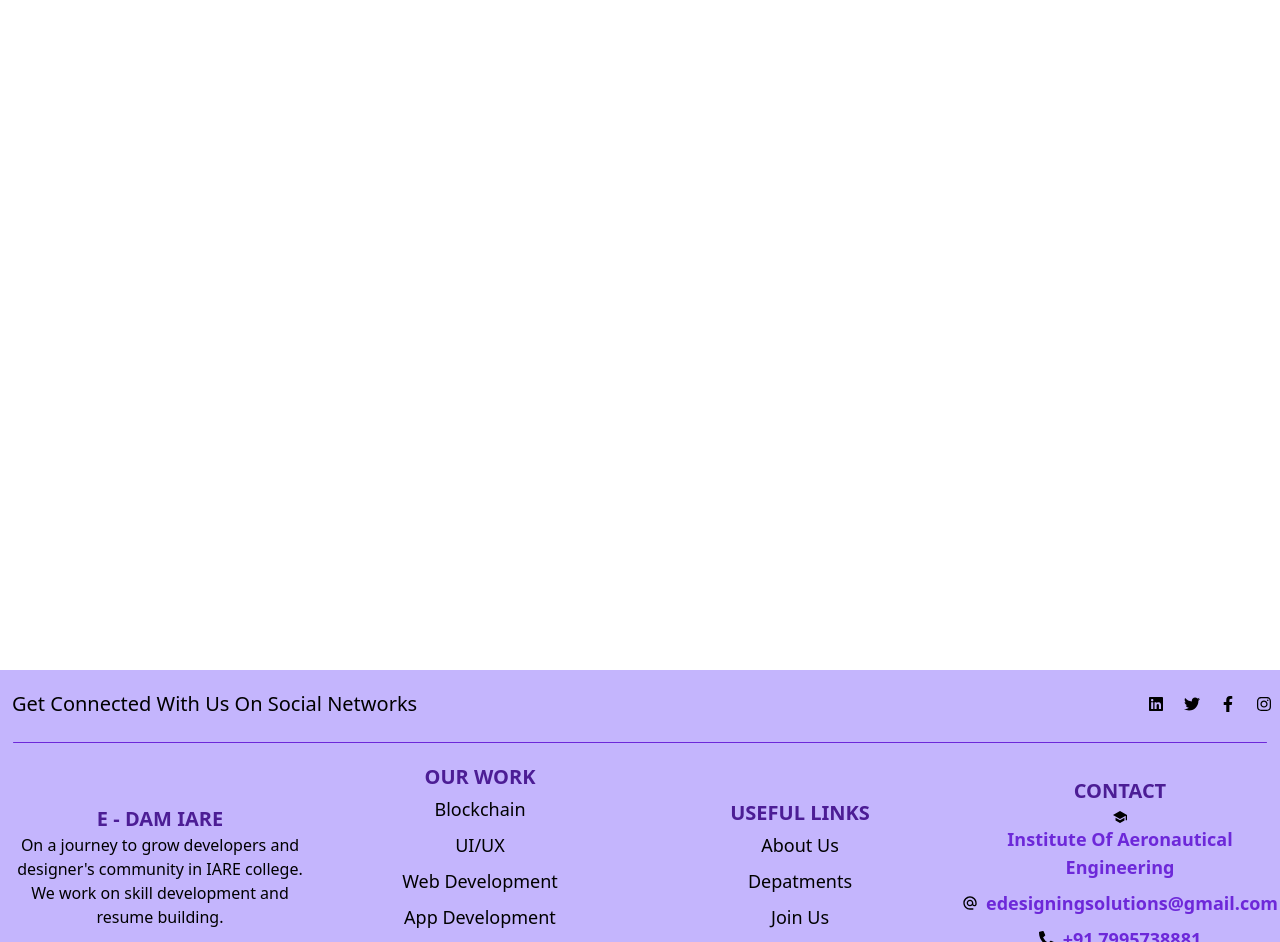
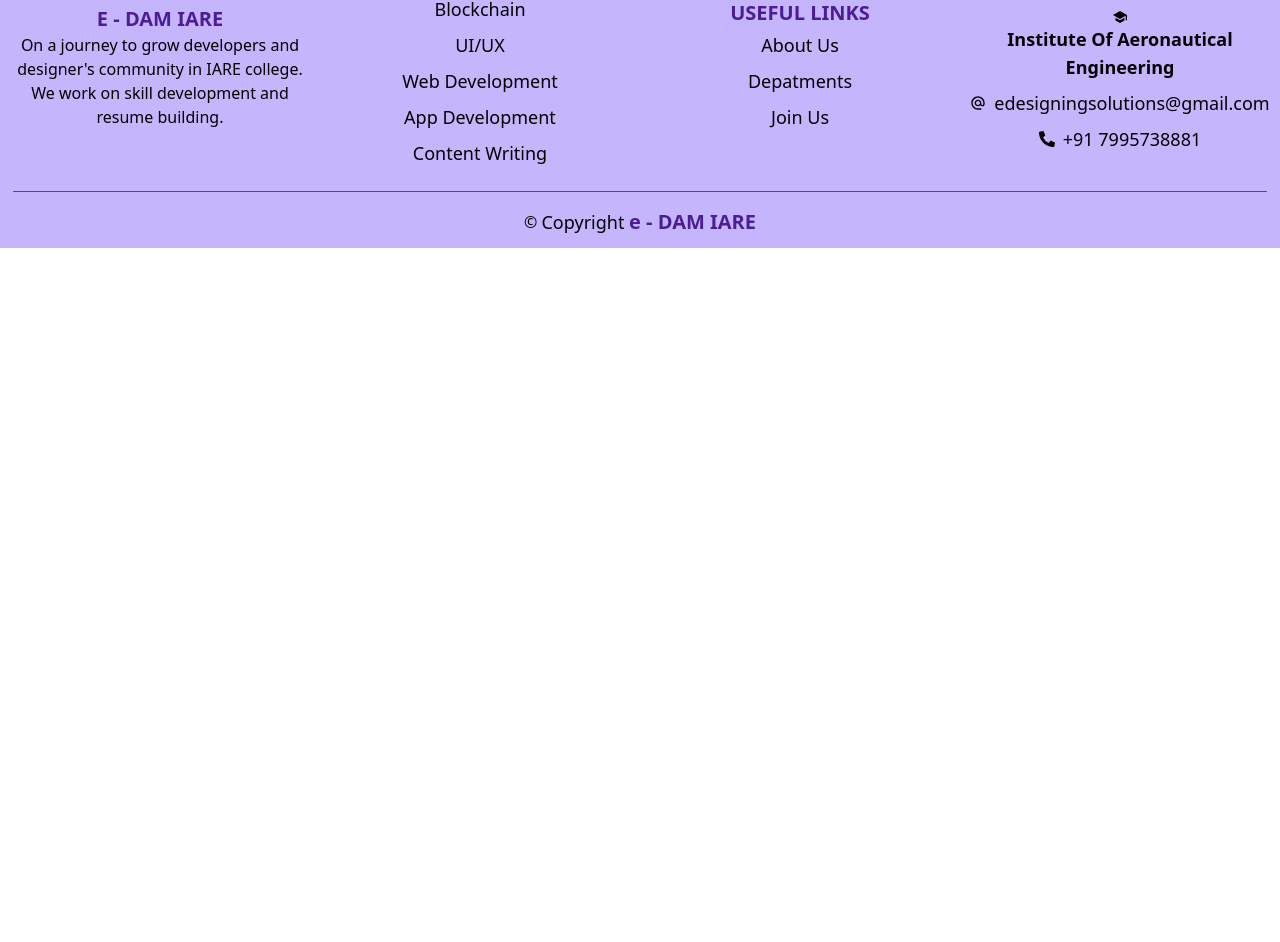
Before and after one commit to t2e0j0a4/eDAM-IARE, a React (Create React App) app: page /about in a window 1280 px wide. Shown: the part 210-1152 px from the top of the page. After the commit the page ends 800 px from the top, so only its background shows below. Built offline with nearby package versions, Linux system fonts and the light colour scheme.

Commit message:
For all : 20:21 29/08/2022 - e - DAM Website

```diff
--- a/src/Components/About.jsx
+++ b/src/Components/About.jsx
@@ -1,10 +1,14 @@
 import React from 'react'
+// import Details from "../Components/Data/eDAM";
+// import Abhishek from "../Images/Abhishek.png";
+// import Datta from "../Images/Datta.png";
 
 const About = () => {
+  // const { members } = Details;
   return (
-    <section className="w-[100%] h-[100vh]">
+  <>
 
-    </section>
+  </>
   )
 }
 
--- /dev/null
+++ b/src/Components/Data/eDAM.js
@@ -0,0 +1,72 @@
+const Details = {
+    club : "e - DAM",
+    aim : "Our aim in e – DAM is to garner seasoned experience and supply Services to assist small-scale businesses by building those websites and/or apps, logos, deploying, securing, maintaining and digital marketing.",
+    members : [
+        {
+            id : 1,
+            name : "ABHISHEK NAGARAJA",
+            desc : "Abhishek, The President of e-DAM is a workaholic and man on wheels. He upholds the spirit of development and he's determined to lead and direct rest of the hierarchy with his own success mantra.",
+            linkedin : "https://www.linkedin.com/in/abhishek-nagaraja-949971192/"
+        },
+        {
+            id : 2,
+            name : "Datta Velivela",
+            desc : "Datta is a simple man. He knows what he loves, and he is willing to help people learn the same thing, and fall in love with it too. That is the reason he can always be trusted with this work.",
+            linkedin : "https://www.linkedin.com/in/datta-velivela/"
+        }
+    ],
+    departments : [
+        {
+            id : 1,
+            domain : "Web Development",
+            desc : "Our developers build the best designs and web/mobile applications for our customers. We mainly focus on usability, accessibility, navigation and appearance of sites to provide seamless experience."
+        },
+        {
+            id : 2,
+            domain : "App Development",
+            desc : "e-DAM offers a combination of technology and innovation under one roof, developing the best personalized, efficient and secure applications to transform your unique idea into a prosperous mobile app."
+        },
+        {
+            id : 3,
+            domain : "Designing and Branding",
+            desc : "We believe design plays an important role in attracting customers. A good design provides easy navigation. Our designing team offers better designs that suit the client’s needs."
+        },
+        {
+            id : 4,
+            domain : "UI/UX",
+            desc : "We believe design plays an important role in attracting customers. A good design provides easy navigation. Our designing team offers better designs that suit the client’s needs."
+        },
+        {
+            id : 5,
+            domain : "Cybersecurity",
+            desc : "Let us help you in protecting your data and network from cyber attacks. Our team will protect your system from unauthorised access and prevent damages. We will avert data leakage and your website will be safe and secured!"
+        },
+        {
+            id : 6,
+            domain : "AI/ML",
+            desc : "Ever heard of self-driven cars? That's how AI works! Our team uses these technologies and accomplishes any large amount of data and task. e-DAM adds intelligence to your prototype and helps to achieve incredible accuracy."
+        },
+        {
+            id : 7,
+            domain : "Cloud Computing",
+            desc : "Cloud computing is the on-demand availability of computer system resources, especially data storage (cloud storage) and computing power, without direct active management by the user. Large clouds often have functions distributed over multiple locations, each location being a data center."
+        },
+        {
+            id : 8,
+            domain : "DevOps",
+            desc : "DevOps is a set of practices that combines software development (Dev) and IT operations (Ops). It aims to shorten the systems development life cycle and provide continuous delivery with high software quality. DevOps is complementary with Agile software development; several DevOps aspects came from the Agile methodology."
+        },
+        {
+            id : 9,
+            domain : "Digital Marketing",
+            desc : "With internet usage growing rapidly, marketing products digitally has gained momentum. Marketing about the product has become as essential as the quality of the product."
+        },
+        {
+            id : 10,
+            domain : "Content Writing",
+            desc : "Our writing services include blogs, articles, and product descriptions. The drafting shall be complete after keen proofreading and refining. We put constant efforts to raise the bar and meet expectations of the clients."
+        }
+    ]
+}
+
+export default Details;
--- a/src/Components/Footer.jsx
+++ b/src/Components/Footer.jsx
@@ -18,18 +18,18 @@
           </div>
         </div>
         <div className="mx-auto line w-[98%] h-[1px] rounded-sm bg-violet-700 my-2 break-words"></div>
-        <div className="w-[100%] middlerow grid grid-cols-1 grid-rows-4 lg:grid-cols-4 lg:grid-rows-1 py-2">
+        <div className="w-[100%] middlerow grid grid-cols-1 grid-rows-4 md:grid-cols-2 md:grid-rows-2 lg:grid-cols-4 lg:grid-rows-1 py-2">
           <div className="flex flex-col items-center justify-center py-1">
             <h1 className="text-center uppercase text-xl font-bold text-violet-900 hover:underline break-words">e - DAM IARE</h1>
             <p className="w-[90%] text-center break-words">On a journey to grow developers and designer's community in IARE college. We work on skill development and resume building.</p>
           </div>
           <div className="flex flex-col items-center justify-center py-1">
             <h1 className="text-center uppercase text-xl font-bold text-violet-900 hover:underline break-words">Our Work</h1>
-            <p className="text-lg my-1 break-words">Blockchain</p>
-            <p className="text-lg my-1 break-words">UI/UX</p>
-            <p className="text-lg my-1 break-words">Web Development</p>
-            <p className="text-lg my-1 break-words">App Development</p>
-            <p className="text-lg my-1 break-words">Content Writing</p>
+            <Link to="/blockchain" className="my-1 text-lg hover:underline hover:text-violet-800 hover:bg-white hover:rounded-md hover:px-2 break-words">Blockchain</Link>
+            <Link to="/uiux" className="my-1 text-lg hover:underline hover:text-violet-800 hover:bg-white hover:rounded-md hover:px-2 break-words">UI/UX</Link>
+            <Link to="/web" className="my-1 text-lg hover:underline hover:text-violet-800 hover:bg-white hover:rounded-md hover:px-2 break-words">Web Development</Link>
+            <Link to="/app" className="my-1 text-lg hover:underline hover:text-violet-800 hover:bg-white hover:rounded-md hover:px-2 break-words">App Development</Link>
+            <Link to="/content" className="my-1 text-lg hover:underline hover:text-violet-800 hover:bg-white hover:rounded-md hover:px-2 break-words">Content Writing</Link>
           </div>
           <div className="flex flex-col items-center justify-center py-1">
             <h1 className="text-center uppercase text-xl font-bold text-violet-900 hover:underline break-words">Useful Links</h1>
@@ -41,15 +41,15 @@
             <h1 className="text-center uppercase text-xl font-bold text-violet-900 hover:underline break-words">Contact</h1>
             <div className="flex flex-col items-center my-1 lg:flex-row lg:flex-wrap justify-center">
               <IoMdSchool/>
-              <h2 className="text-lg font-semibold text-violet-700 hover:text-violet-800 text-center">Institute Of Aeronautical Engineering</h2>
+              <h2 className="text-lg font-semibold text-black hover:text-violet-800 text-center">Institute Of Aeronautical Engineering</h2>
             </div>
             <div className="flex flex-col items-center my-1 lg:flex-row justify-center lg:flex-wrap lg:space-x-2 flex-wrap">
               <MdAlternateEmail/>
-              <h2 className="text-lg font-semibold text-violet-700 hover:text-violet-800 break-words text-center">edesigningsolutions@gmail.com</h2>
+              <h2 className="text-lg font-md text-black hover:text-violet-800 break-words text-center">edesigningsolutions@gmail.com</h2>
             </div>
             <div className="flex flex-col items-center my-1 lg:flex-row justify-center lg:space-x-2">
               <FaPhoneAlt/>
-              <h2 className="text-lg font-semibold text-violet-700 hover:text-violet-800 break-words text-center">+91 7995738881</h2>
+              <h2 className="text-lg font-md text-black hover:text-violet-800 break-words text-center">+91 7995738881</h2>
             </div>
           </div>
         </div>
--- a/src/Components/Navbar.jsx
+++ b/src/Components/Navbar.jsx
@@ -6,7 +6,7 @@
 export default function Navbar() {
 
   return (
-    <nav className="navbar w-[100%] bg-slate-50 flex flex-col lg:flex-row lg:items-start lg:justify-center" style={{fontFamily : "'Source Code Pro', monospace"}}>
+    <nav className="navbar w-[100%] bg-slate-50 flex flex-col lg:flex-row lg:items-start lg:justify-center" style={{fontFamily : "'Raleway', sans-serif"}}>
       <div className="head">
         <img className='w-[70px] h-[80px]' src={navlogo} alt="Logo" />
       </div>
--- a/src/Components/StarterTemplate.jsx
+++ b/src/Components/StarterTemplate.jsx
@@ -1,5 +1,7 @@
 import React from 'react'
 import Logo from '../Images/e-DAM Logo.png'
+import { Link } from "react-router-dom";
+
 
 export const StarterTemplate = () => {
   return (
@@ -7,7 +9,8 @@
         <section className="bg-violet-200 w-[100%] h-auto flex flex-col lg:flex-row items-center">
           <div className="order-2 lg:order-1 flex flex-col w-[60%] lg:ml-5 pb-10">
             <h1 className="text-3xl mb-3 hover:underline break-words">e - Designing and Marketing</h1>
-            <h2 className="">e - DAM is a student-based club of IARE that aims to build a technically well-equipped group with the most resourceful digital skills required in the modern workplace, to create and develop websites, applications and designing.</h2>
+            <h2 className="text-md my-1 hover:text-violet-900 break-words">e - DAM is a student-based club of IARE that aims to build a technically well-equipped group with the most resourceful digital skills required in the modern workplace, to create and develop websites, applications and designing.</h2>
+            <Link className="bg-violet-500 max-w-fit w-[100%] p-2 my-2 text-white rounded-md hover:bg-violet-900 break-words" to="/departments">Depatments</Link>
           </div>
           <div className="order-1 lg:order-2 w-[40%]">
             <img src={Logo} alt="Logo" />
--- a/src/index.css
+++ b/src/index.css
@@ -1,4 +1,5 @@
 @tailwind base;
 @tailwind components;
 @import url('https://fonts.googleapis.com/css2?family=Source+Code+Pro:wght@400&display=swap');
+@import url('https://fonts.googleapis.com/css2?family=Raleway:wght@400&family=Source+Code+Pro:wght@300&display=swap');
 @tailwind utilities;
```
Also changed, not shown: src/Components/Departments/Blockchain.jsx (added), src/Components/Departments/ContentWriting.jsx (added), src/Components/Departments/DigitalMarketing.jsx (added), src/Components/Departments/UIUX.jsx (added), src/Images/Abhishek.png (added), src/Images/Datta.png (added).
